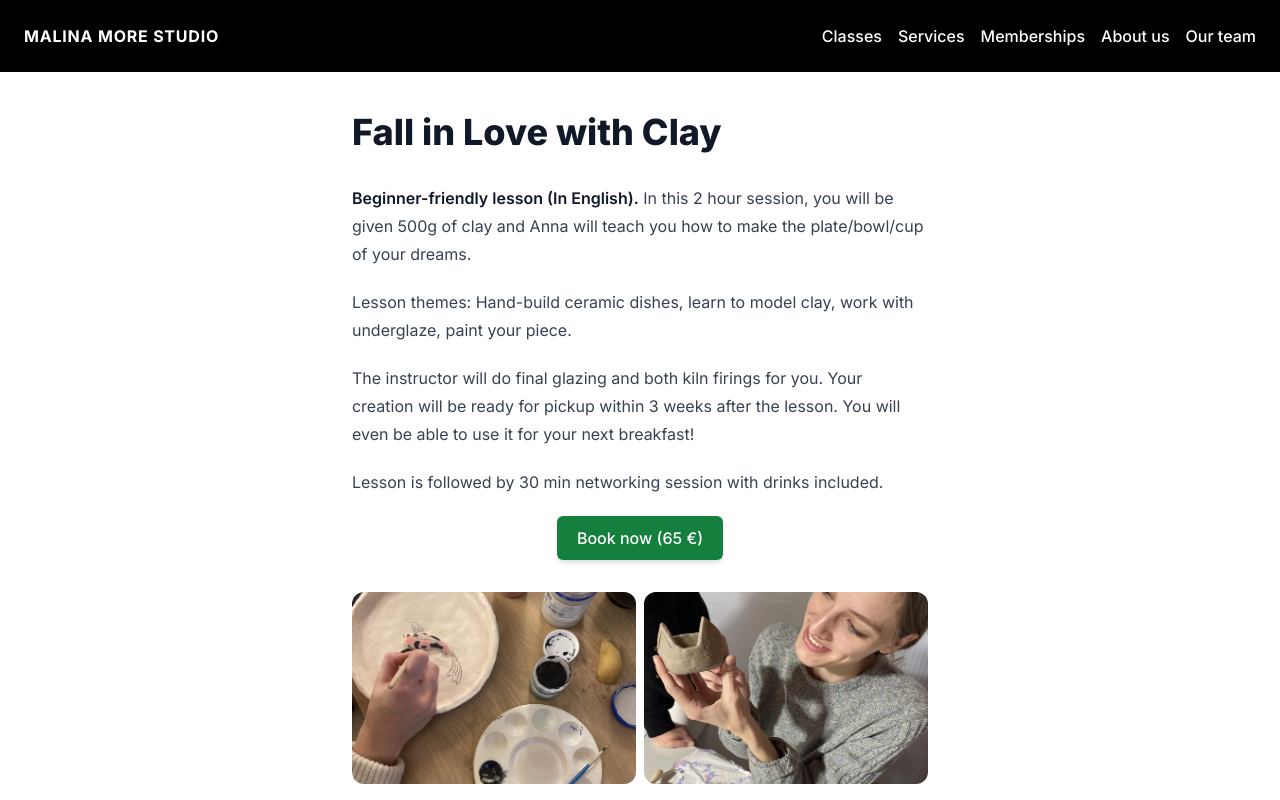
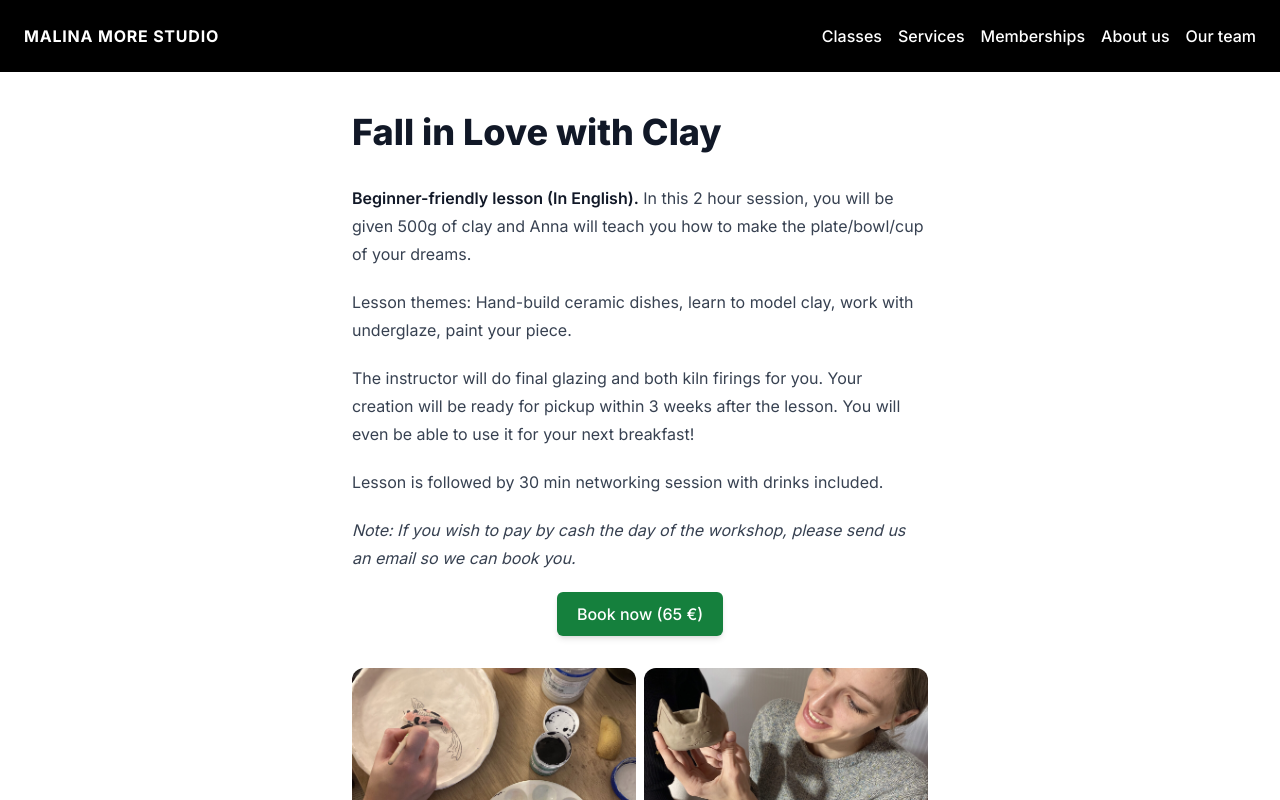
Before and after one commit to jleclanche/malinamore.studio, a Next.js app: page /classes/fall-in-love-with-clay in a window 1280 px wide. Shown: the top 800 px of the page. Built offline with nearby package versions, Linux system fonts and the light colour scheme.

Commit message:
Add note about cash payments

```diff
--- a/app/classes/fall-in-love-with-clay/page.tsx
+++ b/app/classes/fall-in-love-with-clay/page.tsx
@@ -30,6 +30,12 @@ const Page = () => (
 		</p>
 
 		<p>Lesson is followed by 30 min networking session with drinks included.</p>
+		<p>
+			<em>
+				Note: If you wish to pay by cash the day of the workshop, please send us
+				an email so we can book you.
+			</em>
+		</p>
 
 		<BookNow />
 
```
